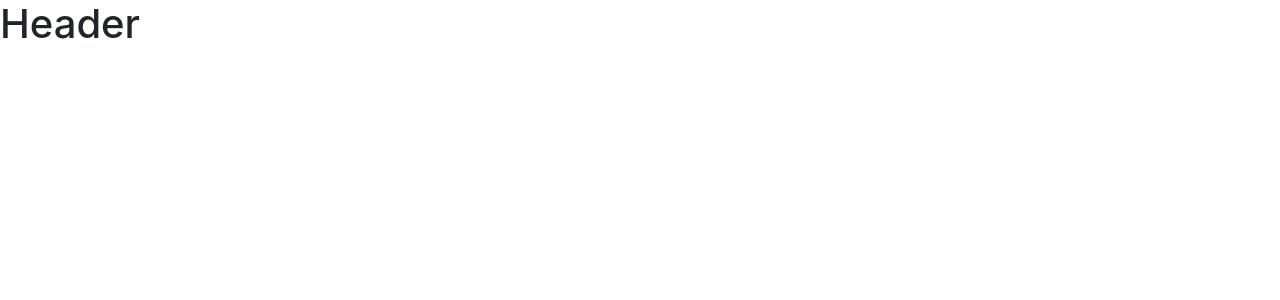
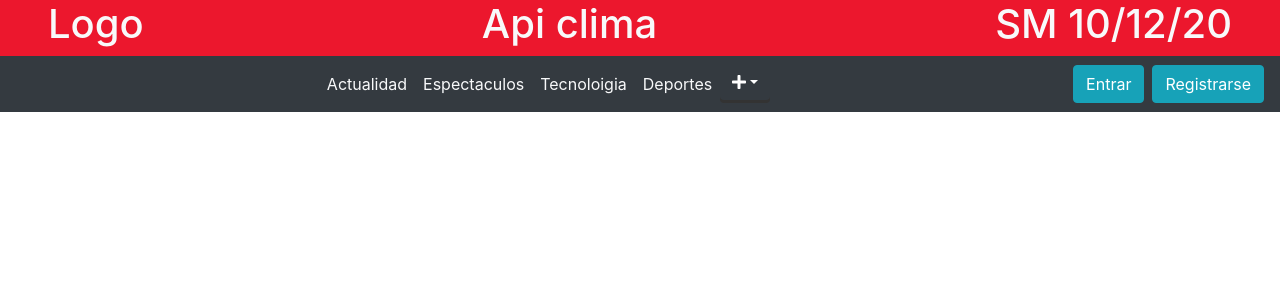
Before and after one commit to delfimassa/20-rollingnewsfrontend, a React (Create React App) app: page / in a window 1280 px wide. Shown: the top 300 px of the page. Built offline with nearby package versions, Linux system fonts and the light colour scheme.

Commit message:
Maquetado general de nabvar falta agregar detalles

```diff
--- /dev/null
+++ b/src/Components/Common/Header.css
@@ -0,0 +1,23 @@
+/*Estilos para el contenedor donde va nuestro logo y la api del clima*/
+.fondo{
+    background-color: #EC172D;
+}
+
+/*Estilos para la lista desplegable*/
+#fondo-categoria{
+    background:none;
+    box-shadow: 0px 3px 0px #333;
+    border:none;
+
+}
+
+.fondoLista{
+    background-color: #333;
+    color: #fff;
+    text-decoration: none;
+
+}
+
+.hover:hover{
+    background-color: forestgreen;
+}
--- a/src/Components/Common/Header.js
+++ b/src/Components/Common/Header.js
@@ -1,12 +1,63 @@
-import React from 'react';
-
+import React from "react";
+import "./Header.css";
+import Navbar from "react-bootstrap/Navbar";
+import Nav from "react-bootstrap/Nav";
+import Dropdown from "react-bootstrap/Dropdown";
+import Button from "react-bootstrap/Button";
+import { FontAwesomeIcon } from '@fortawesome/react-fontawesome'
+import { faPlus } from '@fortawesome/free-solid-svg-icons'
 
 const Header = () => {
-    return (
+  return (
+    <div>
+      <div className="d-flex justify-content-between fondo">
         <div>
-            <h1>Header</h1>
+          <h1 className="ml-5 text-light">Logo</h1>
         </div>
-    );
+        <div className="text-light">
+          <h1>Api clima</h1>
+        </div>
+        <div>
+          <h1 className="mr-5 text-light">SM 10/12/20</h1>
+        </div>
+      </div>
+      <Navbar bg="dark" expand="lg">
+        <Navbar.Toggle aria-controls="basic-navbar-nav" />
+        <Navbar.Collapse id="basic-navbar-nav"></Navbar.Collapse>
+        <Navbar.Collapse id="basic-navbar-nav">
+          <Nav className="mr-auto">
+            <Nav.Link href="#" className="text-light">
+              Actualidad
+            </Nav.Link>
+            <Nav.Link href="#" className="text-light">
+              Espectaculos
+            </Nav.Link>
+            <Nav.Link href="#" className="text-light">
+              Tecnoloigia
+            </Nav.Link>
+            <Nav.Link href="#" className="text-light">
+              Deportes
+            </Nav.Link>
+            <Dropdown>
+              <Dropdown.Toggle id="fondo-categoria">
+              <FontAwesomeIcon icon={ faPlus }></FontAwesomeIcon>
+              </Dropdown.Toggle>
+              <Dropdown.Menu className="fondoLista">
+                <Dropdown.Item eventKey="1" className="text-light hover">Politica</Dropdown.Item>
+                <Dropdown.Item eventKey="2" className="text-light hover">Economia</Dropdown.Item>
+                <Dropdown.Item eventKey="3" className="text-light hover">Salud</Dropdown.Item>
+                <Dropdown.Item eventKey="4" className="text-light hover">Fotografia</Dropdown.Item>
+              </Dropdown.Menu>
+            </Dropdown>
+          </Nav>
+          <Button variant="info" className="mr-2">
+            Entrar
+          </Button>
+          <Button variant="info">Registrarse</Button>
+        </Navbar.Collapse>
+      </Navbar>
+    </div>
+  );
 };
 
 export default Header;
```
